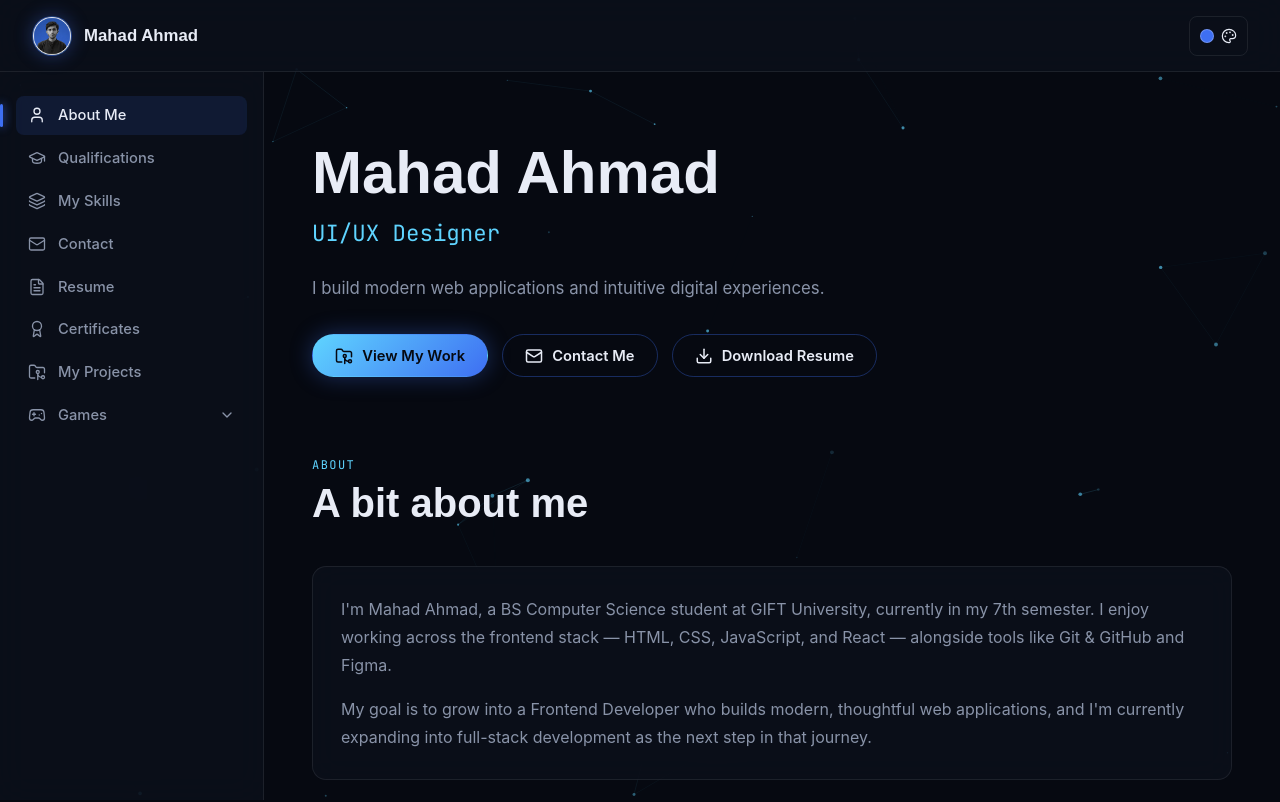
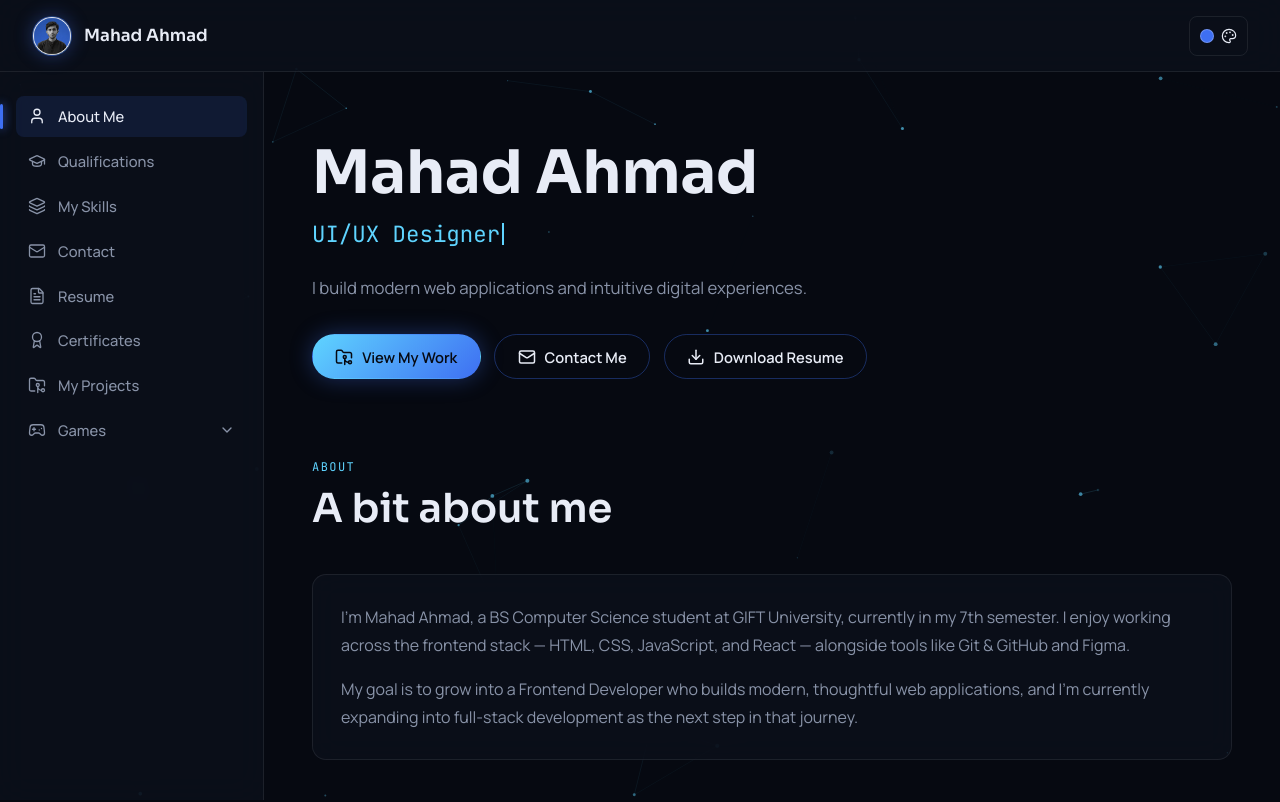
Before and after one commit to mahadahmad16/Portfolio, a React (Vite) app: page / in a window 1280 px wide. Shown: the top 802 px of the page. Built offline with nearby package versions, Linux system fonts and the light colour scheme.

Commit message:
Font changes

```diff
--- a/src/styles/variables.css
+++ b/src/styles/variables.css
@@ -21,9 +21,9 @@
   --border-hairline: rgba(255, 255, 255, 0.08);
 
   /* Type */
-  --font-display: "Space Grotesk", sans-serif; /* headings */
-  --font-body: "Inter", sans-serif;            /* body copy */
-  --font-mono: "JetBrains Mono", monospace;    /* nav labels, eyebrows, tags */
+  --font-display: "Sora", "Segoe UI", sans-serif; /* headings */
+  --font-body: "Manrope", "Segoe UI", sans-serif; /* body copy */
+  --font-mono: "JetBrains Mono", Consolas, monospace; /* nav labels, eyebrows, tags */
 
   /* Layout */
   --topbar-h: 72px;
```
